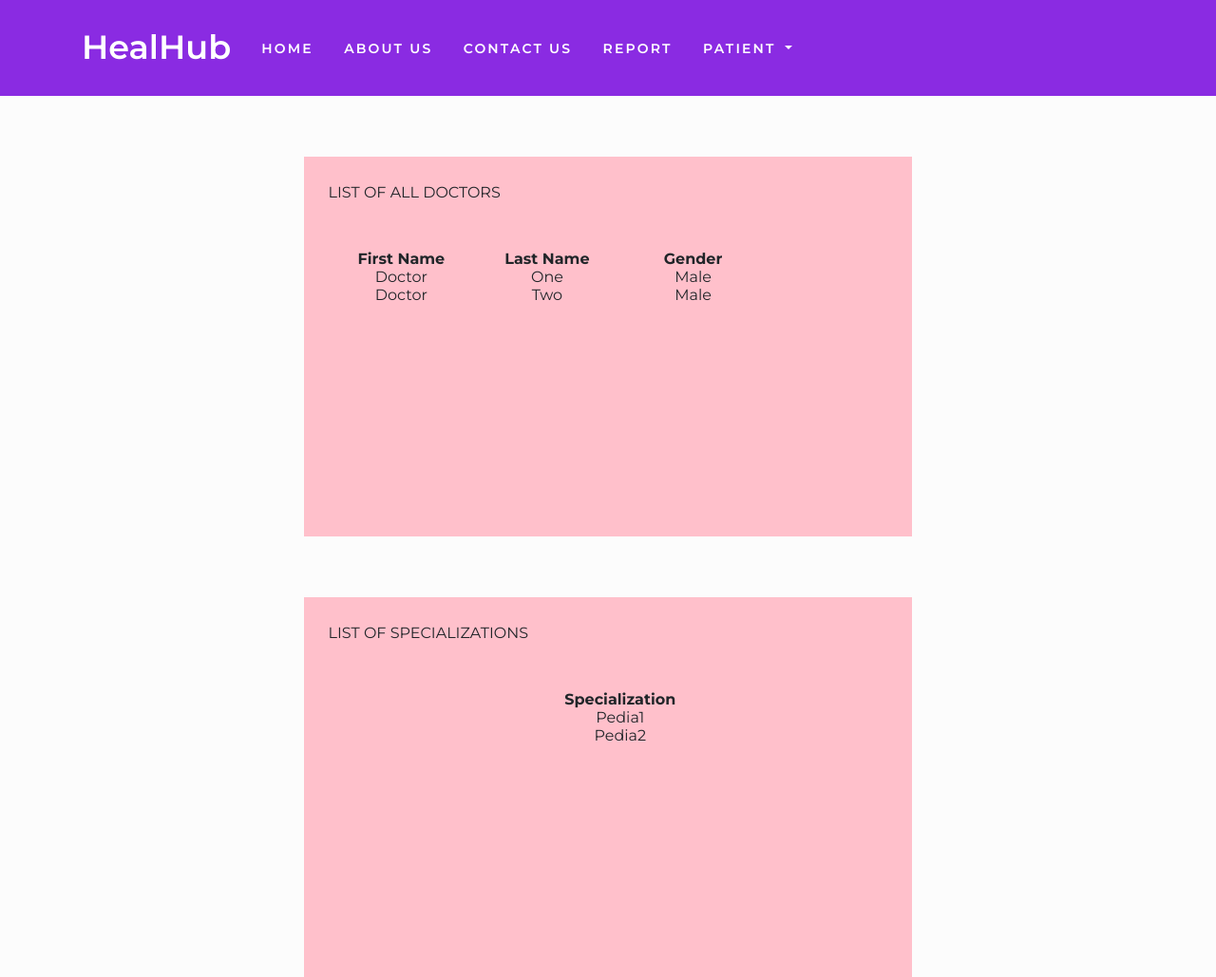
After one commit to fccamello/HealHub-PHP, a PHP site: page /php/reports.php in a window 1280 px wide. The commit adds this page. Shown: the whole page at 95% size. Run offline with PHP 8.4, Linux system fonts and the light colour scheme; data comes from the database, SQL or seed files in the repository.

Commit message:
[Fria] REPOOOOOOOOOORT

```diff
--- a/css/contact-us.css
+++ b/css/contact-us.css
@@ -31,7 +31,6 @@ p {
 
 
 
-
 #about-us-content-1{
     margin-top: 2%;
      background-color: #737373;
--- /dev/null
+++ b/css/reports.css
@@ -0,0 +1,42 @@
+@import url('https://fonts.googleapis.com/css2?family=Lato:ital,wght@0,100;0,300;0,400;0,700;0,900;1,100;1,300;1,400;1,700;1,900&family=Montserrat:ital,wght@0,100..900;1,100..900&family=Poppins:ital,wght@0,100;0,200;0,300;0,400;0,500;0,600;0,700;0,800;0,900;1,100;1,200;1,300;1,400;1,500;1,600;1,700;1,800;1,900&display=swap');
+
+
+*{
+  padding: 0;
+  margin: 0;
+}
+
+body {
+  background-color: rgb(252, 252, 252);
+  height: 100vh;
+  box-sizing: border-box;
+}
+
+#container{
+  height: 100%;
+  width: 100%;
+}
+
+ td,  th {text-align: center; vertical-align: center; width: 10%;}
+
+.doctorlist{
+    width: 50%;
+    height: 50%;
+    margin-top: 5%;
+    margin-left: auto;
+    padding-left: 2%;
+    padding-top: 2%;
+    margin-right: auto;
+    background-color: pink;
+}
+
+.specializations{
+    width: 50%;
+    height: 50%;
+    margin-top: 5%;
+    margin-left: auto;
+    padding-left: 2%;
+    padding-top: 2%;
+    margin-right: auto;
+    background-color: pink;
+}
--- a/includes/header.php
+++ b/includes/header.php
@@ -45,6 +45,9 @@
       <li class="nav-item">
         <a class="nav-link" href="contact-us.php" style="color: white;">Contact Us</a>
       </li>
+      <li class="nav-item">
+        <a class="nav-link" href="reports.php" style="color: white;">Report</a>
+      </li>
       <li class="nav-item dropdown">
         <a class="nav-link dropdown-toggle" href="#" id="navbarDropdownMenuLink" data-toggle="dropdown" aria-haspopup="true" aria-expanded="false" style="color: white;">
           Patient
@@ -55,13 +58,14 @@
           <!-- <a class="dropdown-item" href="#" style="color: black;">Something else here</a> -->
         </div>
       </li>
+
     </ul>
 
     <?php
   // Check if we want to include login and register buttons
   if ($includeLoginRegister) {
     ?>
-    <ul class="navbar-nav">
+    <ul class="navbar-nav"  style="margin-left:auto; margin-right: 10%">
       <li>
         <a href="login.php" style="color: white;">
           <button class="buttons" id="btn-login">Login</button>
--- a/php/dashboard.php
+++ b/php/dashboard.php
@@ -66,8 +66,12 @@ if(isset($_SESSION['username'])) {
     } elseif(isset($_SESSION['user_type']) && $_SESSION['user_type'] == 1) {
         // Display a message indicating that the user is already a doctor
         echo "You are now a doctor.";
+    ?>
+
+
+        <?php
     }
-} else {
+}  else {
     echo "<p>PLEASE LOG IN FIRST</p>";
 }
 ?>
--- /dev/null
+++ b/php/reports.php
@@ -0,0 +1,107 @@
+<?php
+  session_start();
+    include '../php/connect.php';
+
+    //include 'readrecords.php';
+    $includeLoginRegister = false;
+    require_once '../includes/header.php';
+?>
+
+
+<!DOCTYPE html>
+<html lang="en">
+<head>
+    <meta charset="UTF-8">
+    <meta name="viewport" content="width=device-width, initial-scale=1.0">
+    <title>Document</title>
+    <link rel="stylesheet" href="../css/index.css">
+    <link rel="stylesheet" href="../css/reports.css">
+
+</head>
+<body>
+
+<?php
+
+//list of all doctors
+// SELECT  * from student_address INNER JOIN student_marks on student_address.sid=student_marks.sid;
+
+    $query2 = "SELECT up.firstname as user_fname, up.lastname as user_lname, up.gender as user_gender FROM tbluseraccount ua JOIN tbluserprofile up ON up.user_id=ua.account_id
+    WHERE ua.user_type=1";
+     $result2 = mysqli_query($connection, $query2);
+
+
+
+     $query3 = "SELECT up.firstname as user_fname, up.lastname as user_lname, up.gender as user_gender, d.specialization as doctor_specialization FROM tbluseraccount ua
+     JOIN tbluserprofile up ON up.user_id=ua.account_id JOIN tbldoctor d ON d.account_id=ua.account_id GROUP BY d.specialization";
+      $result3 = mysqli_query($connection, $query3);
+
+
+
+
+?>
+
+    <div class ="doctorlist">
+    LIST OF ALL DOCTORS
+    <br>
+    <br>
+    <br>
+        <table>
+
+        <thead>
+                    <tr>
+                        <th> First Name</th>
+                        <th> Last Name </th>
+                        <th> Gender </th>
+                    </tr>
+        </thead>
+                <tbody>
+                <?php while ( $doctors = mysqli_fetch_assoc($result2)){?>
+                        <tr>
+                            <td style="text-align: center;"><?php echo $doctors['user_fname'] ?></td>
+                            <td style="text-align: center;"><?php echo $doctors['user_lname'] ?></td>
+                            <td style="text-align: center;"><?php echo $doctors['user_gender'] ?></td>
+                            <td style="text-align: center;">
+                            </td>
+                        </tr>
+                        <?php }?>
+                </tbody>
+
+        </table>
+
+    </div>
+
+    <div class ="specializations">
+    LIST OF SPECIALIZATIONS
+    <br>
+    <br>
+    <br>
+        <table>
+
+        <thead>
+                    <tr>
+                        <!-- <th> First Name</th>
+                        <th> Last Name </th>
+                        <th> Gender </th> -->
+                        <th> Specialization </th>
+                    </tr>
+        </thead>
+                <tbody>
+                <?php while (   $specialization = mysqli_fetch_assoc($result3)){?>
+                        <tr>
+                            <!-- <td style="text-align: center;"><?php echo $specialization['user_fname'] ?></td>
+                            <td style="text-align: center;"><?php echo $specialization['user_lname'] ?></td>
+                            <td style="text-align: center;"><?php echo $specialization['user_gender'] ?></td> -->
+                            <td style="text-align: center;"><?php echo $specialization['doctor_specialization'] ?></td>
+                            </td>
+                        </tr>
+                        <?php }?>
+                </tbody>
+
+        </table>
+
+
+    </div>
+
+
+</body>
+</html>
```
Also changed, not shown: images/contact-us2.png, images/contact-uss.png (added).
